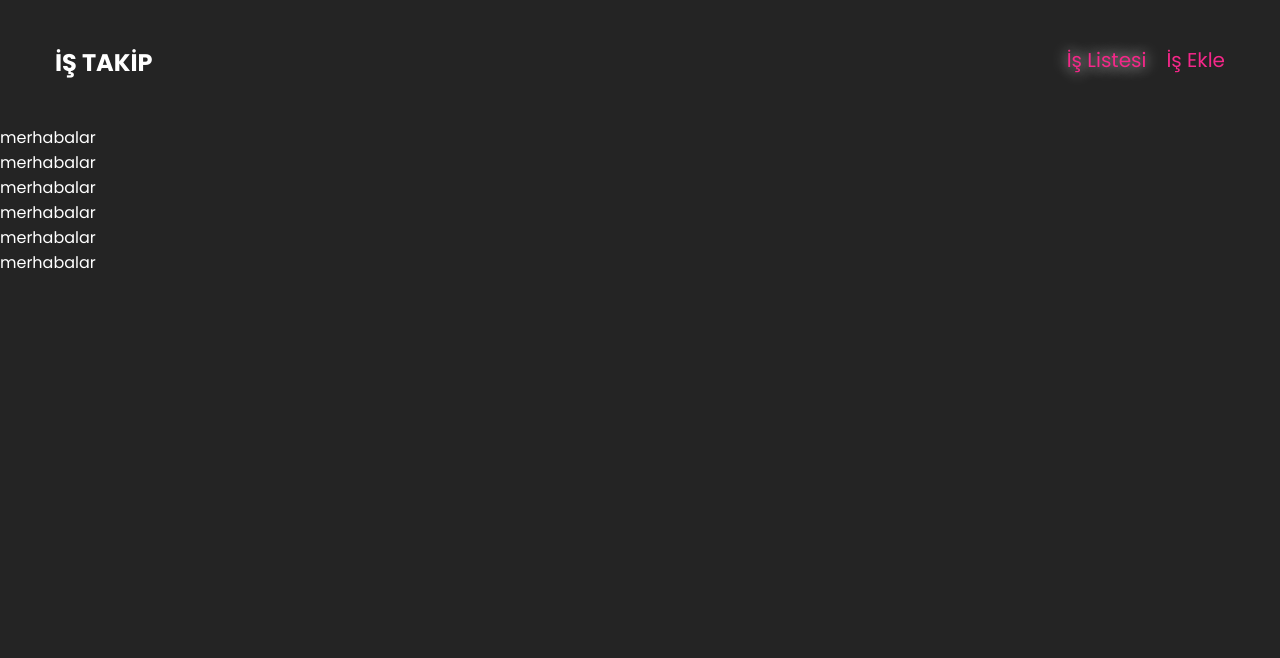
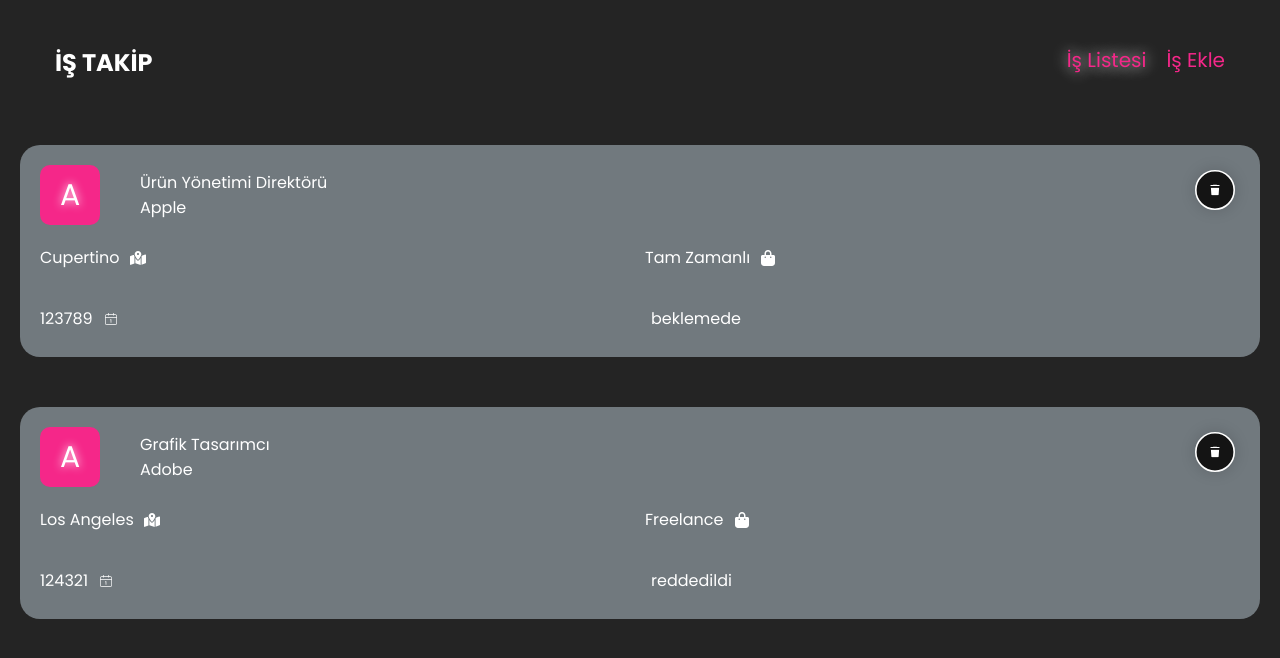
Before and after one commit to copriot/reduxToolkitJobApp, a React (Vite) app: page / in a window 1280 px wide. Shown: the top 658 px of the page. Built offline with nearby package versions, Linux system fonts and the light colour scheme; data requests are answered from the project's data file.

Commit message:
delete request sended innto delbutton toast-warning(delete) notification troughed

```diff
--- a/db.json
+++ b/db.json
@@ -1,28 +1,13 @@
 {
   "jobs": [
-    {
-      "position": "Marketing Manager",
-      "company": "Microsoft",
-      "location": "Menlo Park",
-      "type": "Tam Zamanlı",
-      "date": 121232,
-      "status": "reddedildi"
-    },
-    {
-      "position": "Sosyal Medya Uzmanı",
-      "company": "Google",
-      "location": "San Francisco",
-      "type": "Yarı Zamanlı",
-      "date": 123456,
-      "status": "başarıyla tamamlandı"
-    },
     {
       "position": "Ürün Yönetimi Direktörü",
       "company": "Apple",
       "location": "Cupertino",
       "type": "Tam Zamanlı",
       "date": 123789,
-      "status": "beklemede"
+      "status": "beklemede",
+      "id": "ef2c"
     },
     {
       "position": "Grafik Tasarımcı",
@@ -30,23 +15,8 @@
       "location": "Los Angeles",
       "type": "Freelance",
       "date": 124321,
-      "status": "reddedildi"
-    },
-    {
-      "position": "Satış Temsilcisi",
-      "company": "Amazon",
-      "location": "Seattle",
-      "type": "Tam Zamanlı",
-      "date": 125432,
-      "status": "teklif edildi"
-    },
-    {
-      "position": "Veri Analisti",
-      "company": "Facebook",
-      "location": "Menlo Park",
-      "type": "Yarı Zamanlı",
-      "date": 126543,
-      "status": "onaylandı"
+      "status": "reddedildi",
+      "id": "6ac5"
     }
   ]
 }
--- /dev/null
+++ b/src/Components/Card.jsx
@@ -0,0 +1,52 @@
+import React from "react";
+import DellButton from "./DelButton";
+import { FaMapLocationDot, FaBagShopping } from "react-icons/fa6";
+import { CiCalendarDate } from "react-icons/ci";
+
+const Card = ({ job }) => {
+  // durumlara göre renk basan nesne olustur
+  const collor = {
+    Mülakat: "green",
+    Reddedildi: "red",
+    "Devam Ediyor": "orange",
+  };
+  return (
+    <div className="card">
+      <div className="head">
+        <section>
+          <div className="letter">
+            <span>{job.company[0]}</span>
+          </div>
+          <div className="info">
+            <p>{job.position}</p>
+            <p>{job.company}</p>
+          </div>
+        </section>
+
+        <section>
+          <div>
+            <DellButton id={job.id} />
+          </div>
+        </section>
+      </div>
+      <div className="body">
+        <div className="field">
+          <p>{job.location}</p>
+          <FaMapLocationDot />
+        </div>
+        <div className="field">
+          <p>{job.type}</p> <FaBagShopping />
+        </div>
+        <div className="field">
+          <p>{job.date}</p>
+          <CiCalendarDate />
+        </div>
+        <div className="status">
+          <p style={{ background: collor[job.status] }}>{job.status}</p>
+        </div>
+      </div>
+    </div>
+  );
+};
+
+export default Card;
--- /dev/null
+++ b/src/Components/DelButton.jsx
@@ -0,0 +1,64 @@
+import React from "react";
+import api from "../utilities/api";
+import { useDispatch } from "react-redux";
+import { deleteJob } from "../redux/slices/jobSlice";
+import { toast } from "react-toastify";
+
+const DelButton = ({ id }) => {
+  const dispatch = useDispatch();
+  const handleClick = () => {
+    api
+      .delete(`/jobs/${id}`)
+      .then(
+        (res) => dispatch(deleteJob(id)),
+        toast.warning("Başvuru kaldırıldı"),
+      )
+      .catch((err) => console.log(err.message));
+  };
+
+  return (
+    <div>
+      <button onClick={handleClick} className="del-button">
+        <svg
+          xmlns="http://www.w3.org/2000/svg"
+          fill="none"
+          viewBox="0 0 69 14"
+          className="svgIcon bin-top"
+        >
+          <g clipPath="url(#clip0_35_24)">
+            <path
+              fill="black"
+              d="M20.8232 2.62734L19.9948 4.21304C19.8224 4.54309 19.4808 4.75 19.1085 4.75H4.92857C2.20246 4.75 0 6.87266 0 9.5C0 12.1273 2.20246 14.25 4.92857 14.25H64.0714C66.7975 14.25 69 12.1273 69 9.5C69 6.87266 66.7975 4.75 64.0714 4.75H49.8915C49.5192 4.75 49.1776 4.54309 49.0052 4.21305L48.1768 2.62734C47.3451 1.00938 45.6355 0 43.7719 0H25.2281C23.3645 0 21.6549 1.00938 20.8232 2.62734ZM64.0023 20.0648C64.0397 19.4882 63.5822 19 63.0044 19H5.99556C5.4178 19 4.96025 19.4882 4.99766 20.0648L8.19375 69.3203C8.44018 73.0758 11.6746 76 15.5712 76H53.4288C57.3254 76 60.5598 73.0758 60.8062 69.3203L64.0023 20.0648Z"
+            ></path>
+          </g>
+          <defs>
+            <clippPath id="clip0_35_24">
+              <rect fill="white" height="14" width="69"></rect>
+            </clippPath>
+          </defs>
+        </svg>
+
+        <svg
+          xmlns="http://www.w3.org/2000/svg"
+          fill="none"
+          viewBox="0 0 69 57"
+          className="svgIcon bin-bottom"
+        >
+          <g clipPath="url(#clip0_35_22)">
+            <path
+              fill="black"
+              d="M20.8232 -16.3727L19.9948 -14.787C19.8224 -14.4569 19.4808 -14.25 19.1085 -14.25H4.92857C2.20246 -14.25 0 -12.1273 0 -9.5C0 -6.8727 2.20246 -4.75 4.92857 -4.75H64.0714C66.7975 -4.75 69 -6.8727 69 -9.5C69 -12.1273 66.7975 -14.25 64.0714 -14.25H49.8915C49.5192 -14.25 49.1776 -14.4569 49.0052 -14.787L48.1768 -16.3727C47.3451 -17.9906 45.6355 -19 43.7719 -19H25.2281C23.3645 -19 21.6549 -17.9906 20.8232 -16.3727ZM64.0023 1.0648C64.0397 0.4882 63.5822 0 63.0044 0H5.99556C5.4178 0 4.96025 0.4882 4.99766 1.0648L8.19375 50.3203C8.44018 54.0758 11.6746 57 15.5712 57H53.4288C57.3254 57 60.5598 54.0758 60.8062 50.3203L64.0023 1.0648Z"
+            ></path>
+          </g>
+          <defs>
+            <clipPath id="clip0_35_22">
+              <rect fill="white" height="57" width="69"></rect>
+            </clipPath>
+          </defs>
+        </svg>
+      </button>
+    </div>
+  );
+};
+
+export default DelButton;
--- a/src/pages/JobList.jsx
+++ b/src/pages/JobList.jsx
@@ -1,6 +1,7 @@
 import { useSelector } from "react-redux";
 import Loader from "../Components/Loader.jsx";
 import Error from "../Components/Error.jsx";
+import Card from "../Components/Card.jsx";
 const JobList = ({ retry }) => {
   const { isLoading, error, jobs } = useSelector((store) => store.job);
 
@@ -11,9 +12,9 @@ const JobList = ({ retry }) => {
       ) : error ? (
         <Error msg={error} retry={retry} />
       ) : (
-        <div>
-          {jobs.map((i, index) => (
-            <div key={index}>merhabalar</div>
+        <div className="cards-wrapper">
+          {jobs.map((i) => (
+            <Card key={i.date} job={i} />
           ))}
         </div>
       )}
--- a/src/redux/slices/jobSlice.js
+++ b/src/redux/slices/jobSlice.js
@@ -19,14 +19,18 @@ const jobSlice = createSlice({
             state.error = payload;
         },
         setJobs: (state, { payload }) => {
-            state.isLoading = false,
-                state.error = null,
-                state.jobs = payload
-        }
+            state.isLoading = false;
+            state.error = null;
+            state.jobs = payload;
+        },
+        deleteJob: (state, { payload }) => {
+            const index = state.jobs.findIndex((i) => i.id === payload);
+            state.jobs.splice(index, 1)
+        },
 
     },
 
 })
-export const { setError, setJobs, setLoading } = jobSlice.actions;
+export const { setError, setJobs, setLoading, deleteJob } = jobSlice.actions;
 
 export default jobSlice.reducer;
--- a/src/styles/_extra.scss
+++ b/src/styles/_extra.scss
@@ -72,3 +72,51 @@
   box-shadow: none;
   transform: translateY(4px);
 }
+
+// DELL BUTTON
+
+/* From Uiverse.io by vinodjangid07 */
+.del-button {
+  width: 50px;
+  height: 50px;
+  border-radius: 50%;
+  background-color: rgb(20, 20, 20);
+  border: none;
+  font-weight: 600;
+  display: flex;
+  flex-direction: column;
+  align-items: center;
+  justify-content: center;
+  box-shadow: 0px 0px 20px rgba(0, 0, 0, 0.164);
+  cursor: pointer;
+  transition-duration: 0.3s;
+  overflow: hidden;
+  position: relative;
+  gap: 2px;
+  scale: 0.8;
+  border: 2px solid white;
+}
+
+.svgIcon {
+  width: 12px;
+  transition-duration: 0.3s;
+}
+
+.svgIcon path {
+  fill: white;
+}
+
+.del-button:hover {
+  transition-duration: 0.3s;
+  background-color: rgb(255, 69, 69);
+  align-items: center;
+  gap: 0;
+}
+
+.bin-top {
+  transform-origin: bottom right;
+}
+.del-button:hover .bin-top {
+  transition-duration: 0.5s;
+  transform: rotate(160deg);
+}
--- a/src/styles/style.scss
+++ b/src/styles/style.scss
@@ -63,3 +63,61 @@ header {
     color: crimson;
   }
 }
+
+//CARD
+
+.cards-wrapper {
+  padding: 20px;
+  gap: 50px;
+  display: grid;
+}
+
+.card {
+  background-color: #71797e;
+  padding: 20px;
+  border-radius: 20px;
+  .head {
+    display: flex;
+    justify-content: space-between;
+  }
+  section:first-child {
+    display: flex;
+    align-items: center;
+    justify-content: center;
+    gap: 40px;
+    margin-bottom: 20px;
+  }
+  .letter {
+    background-color: #f52789;
+    width: 60px;
+    height: 60px;
+    display: grid;
+    place-items: center;
+    text-transform: uppercase;
+    border-radius: 10px;
+    font-size: 30px;
+    text-shadow: 0 0 10px white;
+    font-family: "poppins";
+  }
+}
+
+.body {
+  display: grid;
+  grid-template-columns: 1fr 1fr;
+  row-gap: 30px;
+  column-gap: 10px;
+
+  .field {
+    display: flex;
+    align-items: center;
+    gap: 10px;
+  }
+  .status {
+    display: flex;
+
+    p {
+      padding: 6px;
+      border-radius: 10px;
+    }
+  }
+}
```
